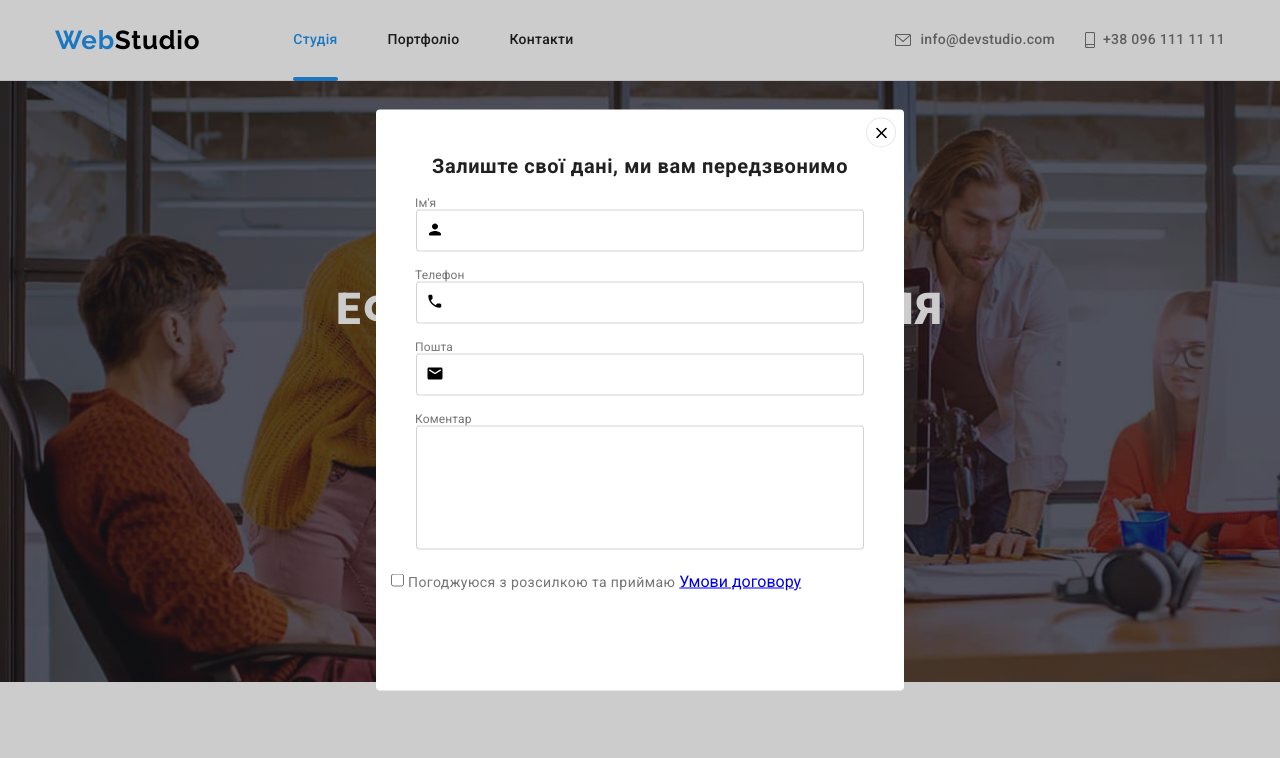
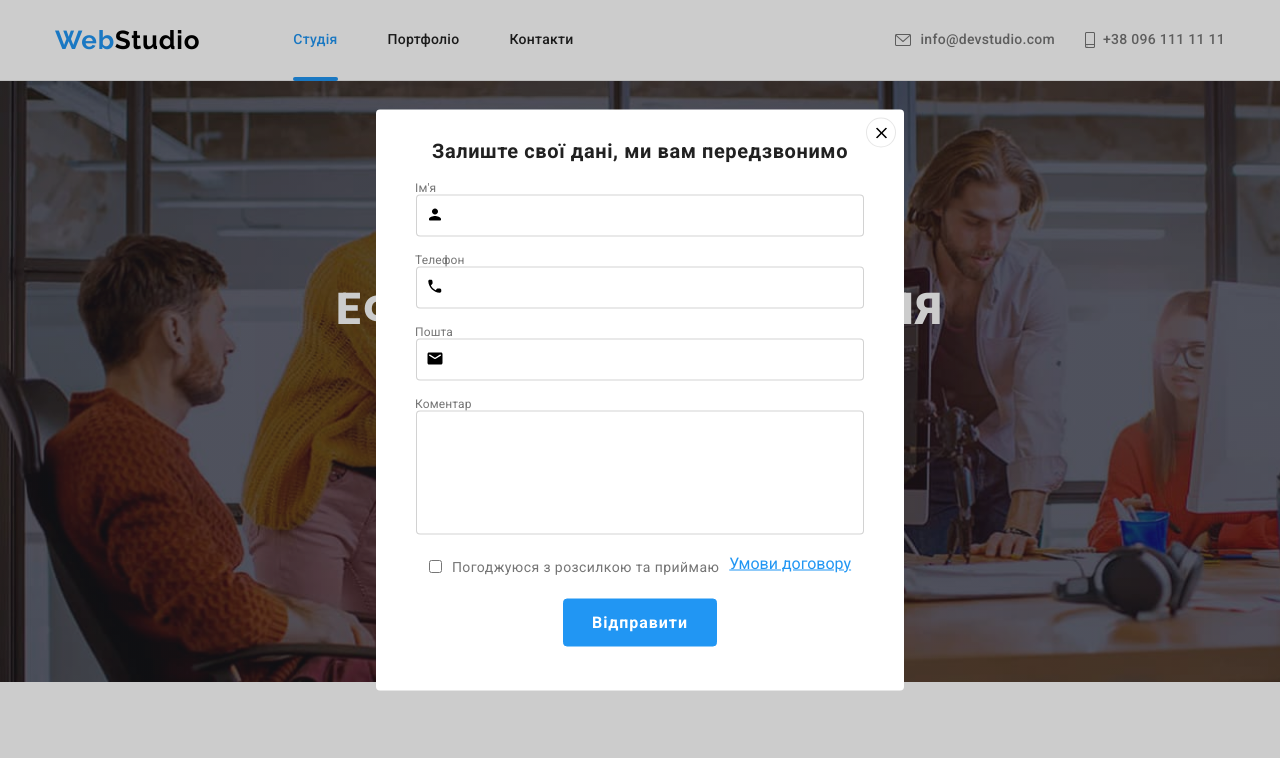
Before and after one commit to YuriyPilipenkoKH/goit-markup-hw-06, a plain HTML site: page index.html in a window 1280 px wide. Both pictures are taken after a click on the button "Замовити послугу". Shown: the top 758 px of the page. Drawn offline with nearby package versions, Linux system fonts and the light colour scheme.

Commit message:
contract

```diff
--- a/css/styles.css
+++ b/css/styles.css
@@ -748,9 +748,7 @@ a:active, a:focus { outline: none; }
 
 .menu-button:hover,
 .menu-button:focus {
-    background-color: var(--button);
-    color: var(--main-background);
-    box-shadow: var(--box-shadow-third);
+    background-color: var(--button-active);
 }
 .button-list .radio-button + .radio-button {
     margin-left: 8px;
@@ -840,7 +838,7 @@ a:active, a:focus { outline: none; }
 }
 /*modal*/
 .modal-title {
-    margin: 30px auto 18px;
+    margin: 15px auto 18px;
     font-weight: 700;
     font-size: 20px;
     line-height: 23px;
@@ -957,7 +955,9 @@ textarea {
     color: rgba(117, 117, 117, 0.5);
 }
 .check-box {
-
+    display: flex;
+    justify-content: center;
+    gap: 10px;
 }
 .form-check {
 
@@ -968,12 +968,74 @@ textarea {
     color: #757575;
 
 }
+.submit-button {
+    display: block;
+    margin: 20px auto 0;
+    padding: 8px 28px;
+
+    font-family: inherit;
+    font-style: normal;
+    font-weight: 700;
+    font-size: 16px;
+    line-height: 1.87;
+    align-items: center;
+    text-align: center;
+    letter-spacing: 0.06em;
+    color: var(--main-background);
+    letter-spacing: 0.06em;
+    background-color: var(--button);
+    border-radius: 4px;
+    border-color: transparent;
+    border: 1px solid var(--button);
+    cursor: pointer;
+
+    transition-property: background-color;
+    transition-duration: 250ms;
+    transition-timing-function: var(--cubic);
+
+}
+.submit-button:hover,
+.submit-button:focus {
+    background-color: var(--button-active);
+}
+.contract-terms {
+
+    text-decoration: underline;
+    color: var(--button);
+}
 
 
 
+/*
+.subscribe-button {
+    display: flex;
+    flex-direction: raw;
+    margin-left: 10px;
+    padding: 8px 28px;
+
+    font-family: inherit;
+    font-style: normal;
+    font-weight: 700;
+    font-size: 16px;
+    line-height: 1.87;
+    align-items: center;
+    text-align: center;
+    letter-spacing: 0.06em;
+    color: var(--main-background);
+    letter-spacing: 0.06em;
+    background-color: var(--button);
+    border-radius: 4px;
+    border-color: transparent;
+    border: 1px solid var(--button);
+    cursor: pointer;
+
+    transition-property: background-color;
+    transition-duration: 250ms;
+    transition-timing-function: var(--cubic);
 
 
-/* .form-input-footer {
+
+.form-input-footer {
     padding: 12px 0 12px 15px;
     width: 448px;
     font-size: 16px;
--- a/index.html
+++ b/index.html
@@ -542,8 +542,7 @@
              name="comment"
              id="comment"
              placeholder="Введіть текст"
-             rows="7"
-             >
+             rows="7">
             </textarea>
 
           </div>
@@ -554,11 +553,12 @@
               name="accept"
                id="accept">
             <label class="form-check"
-             for="accept">Погоджуюся з розсилкою та приймаю</label>
-            <a href="#">Умови договору</a>
-
+             for="accept">Погоджуюся з розсилкою та приймаю   </label>
+            <a class="contract-terms" href="#">Умови договору</a>
           </div>
 
+          <button class="submit-button" type="submit">Відправити
+          </button>
 
         </form>
 
```
